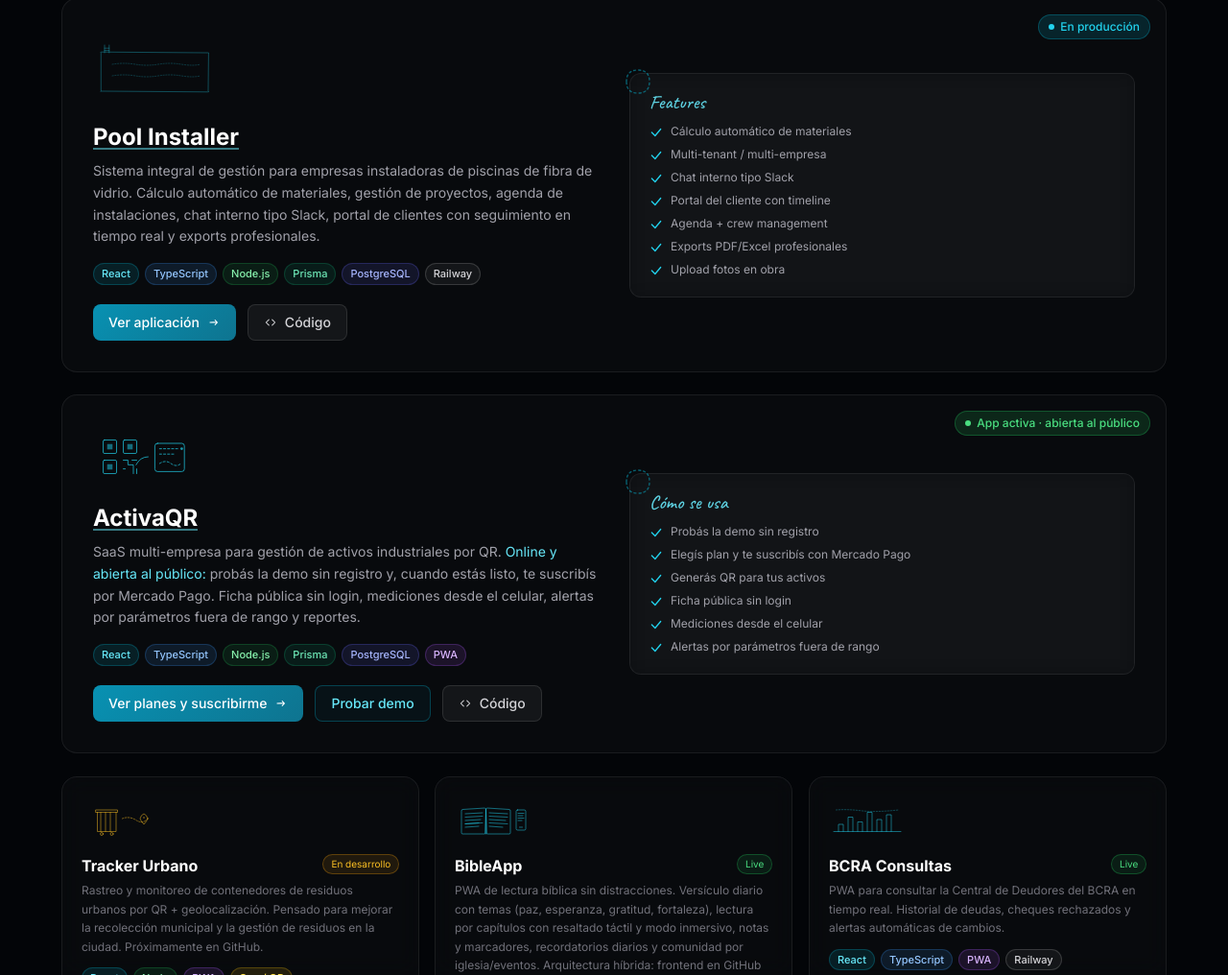
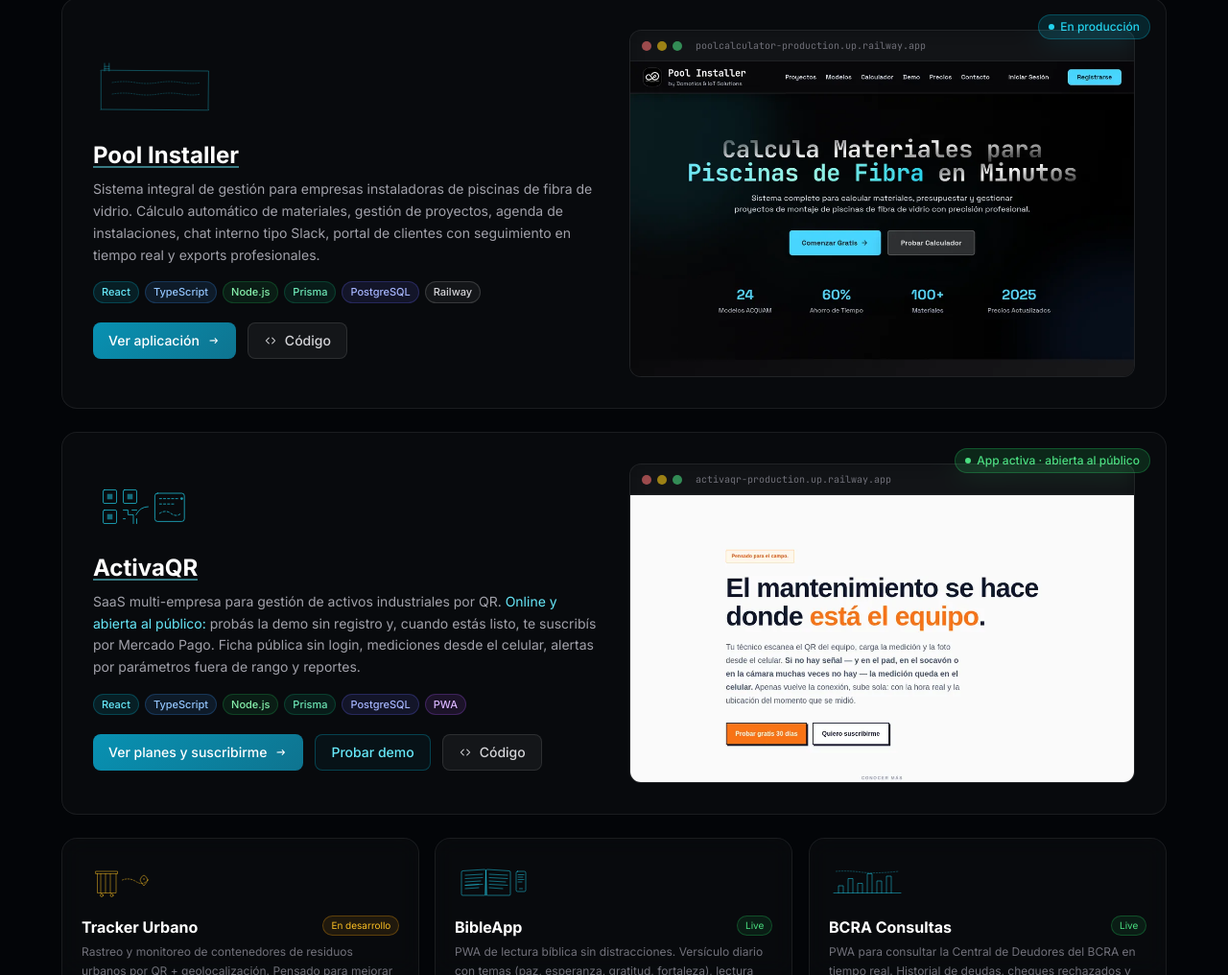
Before and after one commit to jesus1942/portfolio, a website: page index.html in a window 1280 px wide. Shown: the part 2859-3875 px from the top of the page at 96% size. Drawn offline with Linux system fonts and the light colour scheme.

Commit message:
P3.17: screenshots reales en bloques destacados (Pool Installer y ActivaQR)
- Capturas en vivo via Chromium headless, optimizadas a webp (~30KB c/u)
- Integradas en marco tipo navegador en los bloques destacados (desktop)
- loading=lazy + decoding=async + width/height (evita CLS)
- Reemplazan las listas decorativas (las features ya estan en la descripcion)

```diff
--- a/index.html
+++ b/index.html
@@ -665,57 +665,18 @@
               </div>
 
               <div class="hidden md:block">
-                <!-- Sketched feature list "page" -->
-                <div class="glass rounded-xl p-5 relative">
-                  <svg class="absolute -top-2 -left-2 w-8 h-8 text-cyan-500/50" viewBox="0 0 32 32" fill="none" stroke="currentColor" stroke-width="1.4" stroke-linecap="round">
-                    <path d="M4 16 Q4 4 16 4 Q28 4 28 16 Q28 28 16 28 Q4 28 4 16 Z" stroke-dasharray="2 3"/>
-                  </svg>
-                  <p class="font-hand text-cyan-300/90 text-xl mb-3 leading-none">Features</p>
-                  <div class="space-y-2 text-xs text-zinc-400">
-                    <div class="flex items-start gap-2">
-                      <svg class="w-3.5 h-3.5 text-cyan-400 mt-0.5 shrink-0" viewBox="0 0 24 24" fill="none" stroke="currentColor" stroke-width="2.2" stroke-linecap="round" stroke-linejoin="round">
-                        <path d="M4 12 L10 18 L20 6"/>
-                      </svg>
-                      Cálculo automático de materiales
-                    </div>
-                    <div class="flex items-start gap-2">
-                      <svg class="w-3.5 h-3.5 text-cyan-400 mt-0.5 shrink-0" viewBox="0 0 24 24" fill="none" stroke="currentColor" stroke-width="2.2" stroke-linecap="round" stroke-linejoin="round">
-                        <path d="M4 12 L10 18 L20 6"/>
-                      </svg>
-                      Multi-tenant / multi-empresa
-                    </div>
-                    <div class="flex items-start gap-2">
-                      <svg class="w-3.5 h-3.5 text-cyan-400 mt-0.5 shrink-0" viewBox="0 0 24 24" fill="none" stroke="currentColor" stroke-width="2.2" stroke-linecap="round" stroke-linejoin="round">
-                        <path d="M4 12 L10 18 L20 6"/>
-                      </svg>
-                      Chat interno tipo Slack
-                    </div>
-                    <div class="flex items-start gap-2">
-                      <svg class="w-3.5 h-3.5 text-cyan-400 mt-0.5 shrink-0" viewBox="0 0 24 24" fill="none" stroke="currentColor" stroke-width="2.2" stroke-linecap="round" stroke-linejoin="round">
-                        <path d="M4 12 L10 18 L20 6"/>
-                      </svg>
-                      Portal del cliente con timeline
-                    </div>
-                    <div class="flex items-start gap-2">
-                      <svg class="w-3.5 h-3.5 text-cyan-400 mt-0.5 shrink-0" viewBox="0 0 24 24" fill="none" stroke="currentColor" stroke-width="2.2" stroke-linecap="round" stroke-linejoin="round">
-                        <path d="M4 12 L10 18 L20 6"/>
-                      </svg>
-                      Agenda + crew management
-                    </div>
-                    <div class="flex items-start gap-2">
-                      <svg class="w-3.5 h-3.5 text-cyan-400 mt-0.5 shrink-0" viewBox="0 0 24 24" fill="none" stroke="currentColor" stroke-width="2.2" stroke-linecap="round" stroke-linejoin="round">
-                        <path d="M4 12 L10 18 L20 6"/>
-                      </svg>
-                      Exports PDF/Excel profesionales
-                    </div>
-                    <div class="flex items-start gap-2">
-                      <svg class="w-3.5 h-3.5 text-cyan-400 mt-0.5 shrink-0" viewBox="0 0 24 24" fill="none" stroke="currentColor" stroke-width="2.2" stroke-linecap="round" stroke-linejoin="round">
-                        <path d="M4 12 L10 18 L20 6"/>
-                      </svg>
-                      Upload fotos en obra
-                    </div>
+                <!-- Screenshot real en marco tipo navegador -->
+                <figure class="glass rounded-xl overflow-hidden border border-white/10">
+                  <div class="flex items-center gap-1.5 px-3 py-2 border-b border-white/5">
+                    <span class="w-2.5 h-2.5 rounded-full bg-red-400/60"></span>
+                    <span class="w-2.5 h-2.5 rounded-full bg-yellow-400/60"></span>
+                    <span class="w-2.5 h-2.5 rounded-full bg-green-400/60"></span>
+                    <span class="ml-2 text-[10px] text-zinc-500 font-mono truncate">poolcalculator-production.up.railway.app</span>
                   </div>
-                </div>
+                  <img src="/screenshot-pool.webp" loading="lazy" decoding="async" width="1000" height="625"
+                       alt="Captura de Pool Installer — landing de cálculo de materiales para piscinas"
+                       class="w-full block" />
+                </figure>
               </div>
             </div>
           </div>
@@ -785,51 +746,18 @@
               </div>
 
               <div class="hidden md:block">
-                <!-- Sketched feature list "page" -->
-                <div class="glass rounded-xl p-5 relative">
-                  <svg class="absolute -top-2 -left-2 w-8 h-8 text-cyan-500/50" viewBox="0 0 32 32" fill="none" stroke="currentColor" stroke-width="1.4" stroke-linecap="round">
-                    <path d="M4 16 Q4 4 16 4 Q28 4 28 16 Q28 28 16 28 Q4 28 4 16 Z" stroke-dasharray="2 3"/>
-                  </svg>
-                  <p class="font-hand text-cyan-300/90 text-xl mb-3 leading-none">Cómo se usa</p>
-                  <div class="space-y-2 text-xs text-zinc-400">
-                    <div class="flex items-start gap-2">
-                      <svg class="w-3.5 h-3.5 text-cyan-400 mt-0.5 shrink-0" viewBox="0 0 24 24" fill="none" stroke="currentColor" stroke-width="2.2" stroke-linecap="round" stroke-linejoin="round">
-                        <path d="M4 12 L10 18 L20 6"/>
-                      </svg>
-                      Probás la demo sin registro
-                    </div>
-                    <div class="flex items-start gap-2">
-                      <svg class="w-3.5 h-3.5 text-cyan-400 mt-0.5 shrink-0" viewBox="0 0 24 24" fill="none" stroke="currentColor" stroke-width="2.2" stroke-linecap="round" stroke-linejoin="round">
-                        <path d="M4 12 L10 18 L20 6"/>
-                      </svg>
-                      Elegís plan y te suscribís con Mercado Pago
-                    </div>
-                    <div class="flex items-start gap-2">
-                      <svg class="w-3.5 h-3.5 text-cyan-400 mt-0.5 shrink-0" viewBox="0 0 24 24" fill="none" stroke="currentColor" stroke-width="2.2" stroke-linecap="round" stroke-linejoin="round">
-                        <path d="M4 12 L10 18 L20 6"/>
-                      </svg>
-                      Generás QR para tus activos
-                    </div>
-                    <div class="flex items-start gap-2">
-                      <svg class="w-3.5 h-3.5 text-cyan-400 mt-0.5 shrink-0" viewBox="0 0 24 24" fill="none" stroke="currentColor" stroke-width="2.2" stroke-linecap="round" stroke-linejoin="round">
-                        <path d="M4 12 L10 18 L20 6"/>
-                      </svg>
-                      Ficha pública sin login
-                    </div>
-                    <div class="flex items-start gap-2">
-                      <svg class="w-3.5 h-3.5 text-cyan-400 mt-0.5 shrink-0" viewBox="0 0 24 24" fill="none" stroke="currentColor" stroke-width="2.2" stroke-linecap="round" stroke-linejoin="round">
-                        <path d="M4 12 L10 18 L20 6"/>
-                      </svg>
-                      Mediciones desde el celular
-                    </div>
-                    <div class="flex items-start gap-2">
-                      <svg class="w-3.5 h-3.5 text-cyan-400 mt-0.5 shrink-0" viewBox="0 0 24 24" fill="none" stroke="currentColor" stroke-width="2.2" stroke-linecap="round" stroke-linejoin="round">
-                        <path d="M4 12 L10 18 L20 6"/>
-                      </svg>
-                      Alertas por parámetros fuera de rango
-                    </div>
+                <!-- Screenshot real en marco tipo navegador -->
+                <figure class="glass rounded-xl overflow-hidden border border-white/10">
+                  <div class="flex items-center gap-1.5 px-3 py-2 border-b border-white/5">
+                    <span class="w-2.5 h-2.5 rounded-full bg-red-400/60"></span>
+                    <span class="w-2.5 h-2.5 rounded-full bg-yellow-400/60"></span>
+                    <span class="w-2.5 h-2.5 rounded-full bg-green-400/60"></span>
+                    <span class="ml-2 text-[10px] text-zinc-500 font-mono truncate">activaqr-production.up.railway.app</span>
                   </div>
-                </div>
+                  <img src="/screenshot-activaqr.webp" loading="lazy" decoding="async" width="1000" height="570"
+                       alt="Captura de ActivaQR — landing de gestión de activos industriales por QR"
+                       class="w-full block" />
+                </figure>
               </div>
             </div>
           </div>
```
Also changed, not shown: screenshot-activaqr.webp (added), screenshot-pool.webp (added), styles.css.
